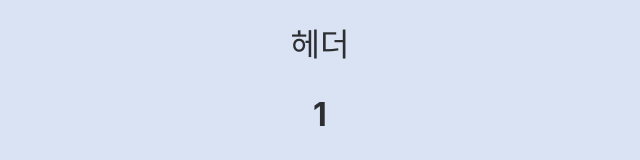
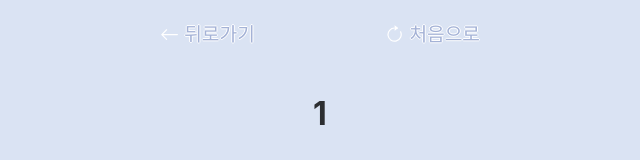
Before and after one commit to dd-stack/self-test, a React (Vite) app: page /step1 in a window 1280 px wide. Shown: the top 160 px of the page, without its empty margins (320-960 px from the left). Built offline with nearby package versions, Linux system fonts and the light colour scheme.

Commit message:
헤더 완성

```diff
--- a/src/layouts/Header.jsx
+++ b/src/layouts/Header.jsx
@@ -1,7 +1,50 @@
+import { useNavigate } from "react-router-dom";
+import styled from "styled-components";
+import { BsArrowLeft, BsArrowClockwise } from "react-icons/bs";
+
+const HeaderContainer = styled.div`
+  width: 320px;
+  display: flex;
+  justify-content: space-between;
+  align-items: center;
+  padding: 20px;
+`;
+
+const MenuButton = styled.div`
+  display: flex;
+  align-items: center;
+  font-size: 1.2rem;
+  font-weight: 700;
+  color: #072e915e;
+  text-shadow: -1px 0px #fff, 0px 1px #fff, 1px 0px #fff, 0px -1px #fff;
+  cursor: pointer;
+  > svg {
+    color: #fff;
+    margin-right: 5px;
+  }
+`;
+
 export default function Header() {
+  const navigate = useNavigate();
+
+  function handleBackClick() {
+    navigate(-1);
+  }
+
+  function handleHomeClick() {
+    navigate("/");
+  }
+
   return (
-    <div>
-      <h1>헤더</h1>
-    </div>
+    <HeaderContainer>
+      <MenuButton onClick={handleBackClick}>
+        <BsArrowLeft />
+        뒤로가기
+      </MenuButton>
+      <MenuButton onClick={handleHomeClick}>
+        <BsArrowClockwise />
+        처음으로
+      </MenuButton>
+    </HeaderContainer>
   );
 }
```
